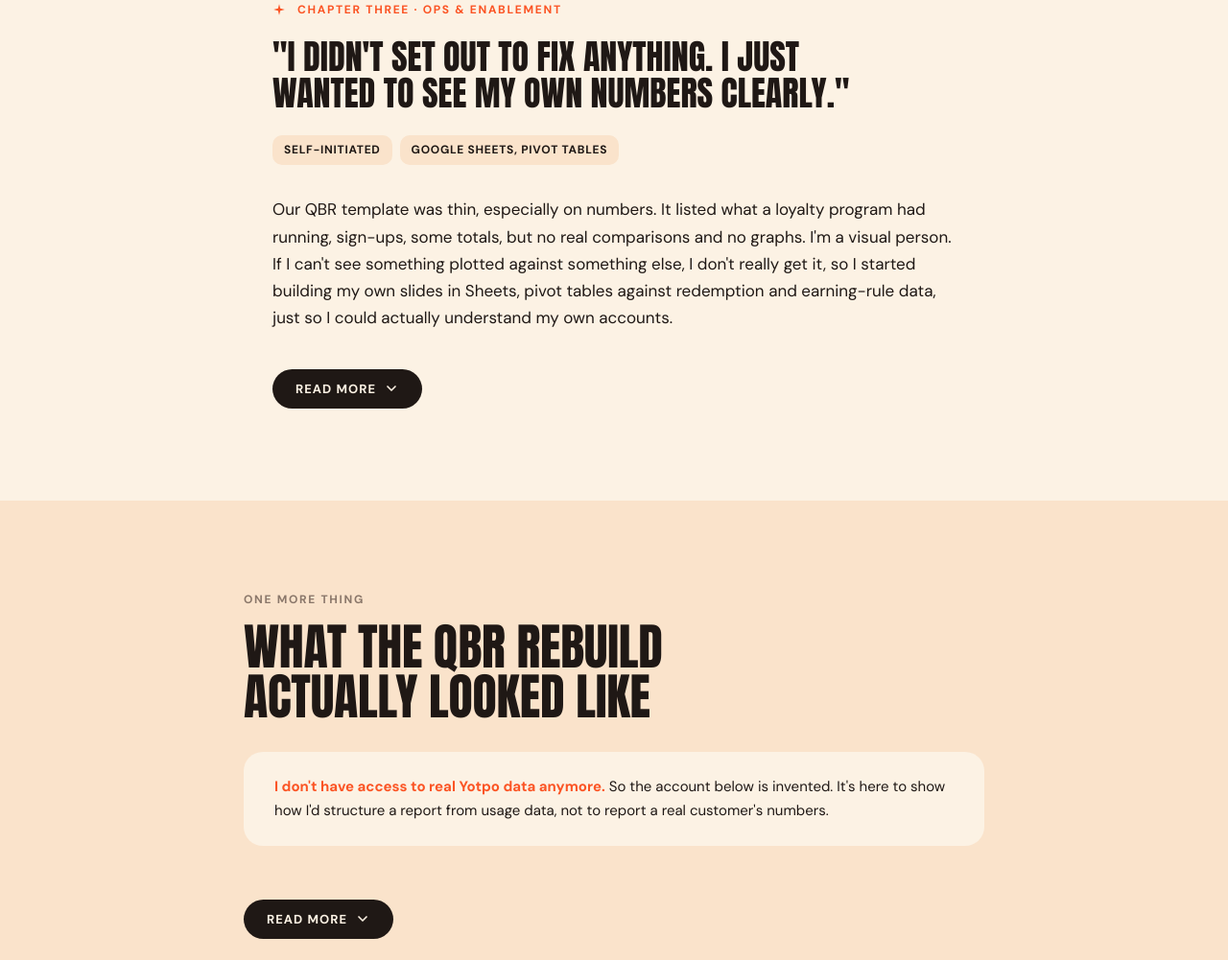
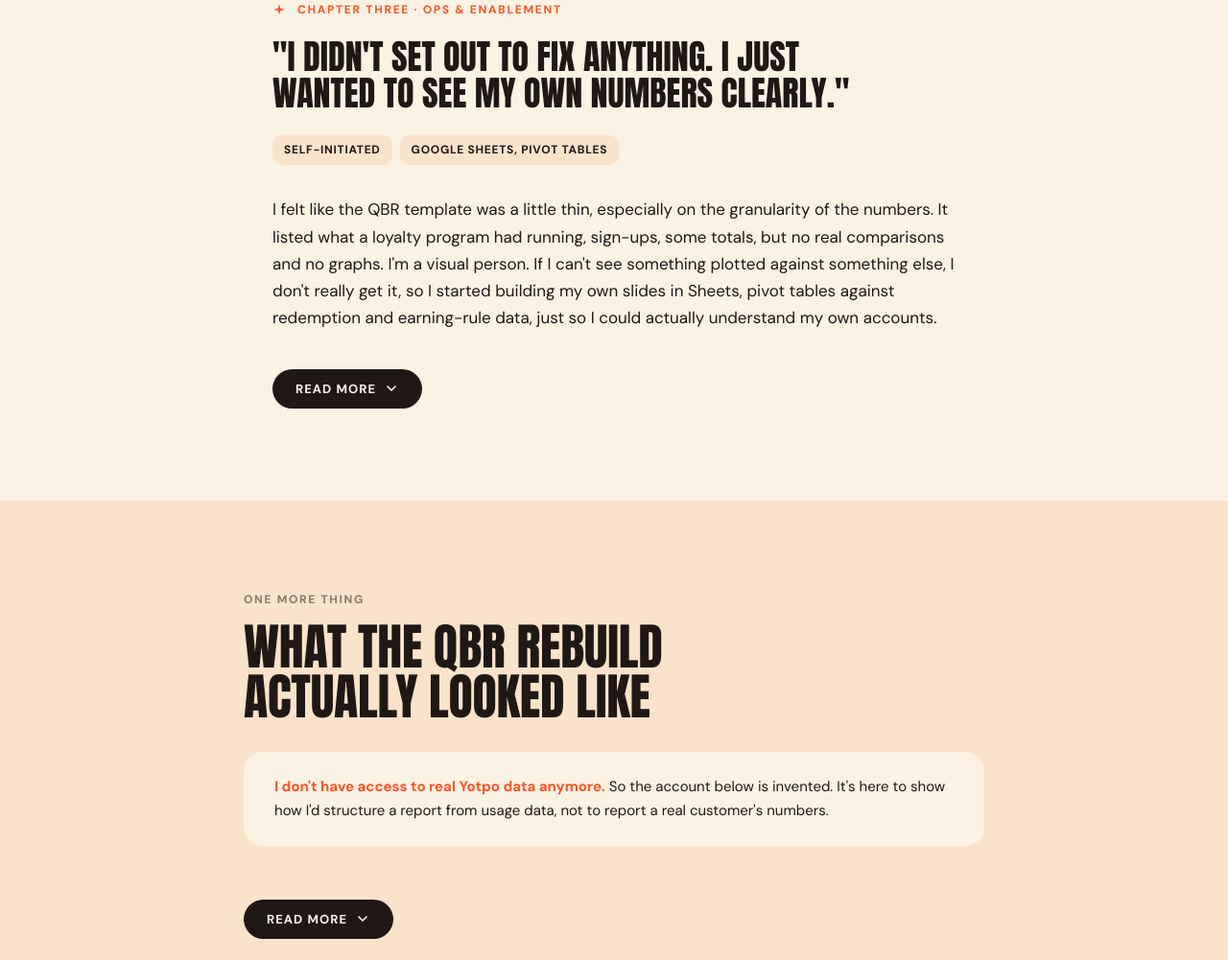
Before and after one commit to valemordoh-art/portfolio, a plain HTML site: page index.html in a window 1280 px wide. Shown: the part 2950-3951 px from the top of the page at 96% size. Drawn offline with Linux system fonts and the light colour scheme.

Commit message:
Soften QBR template wording in Chapter Three

```diff
--- a/index.html
+++ b/index.html
@@ -440,8 +440,9 @@
       <p class="quote reveal">"I didn't set out to fix anything. I just wanted to see my own numbers clearly."</p>
       <div class="meta reveal"><span>Self-initiated</span><span>Google Sheets, pivot tables</span></div>
       <p class="reveal">
-        Our QBR template was thin, especially on numbers. It listed what a loyalty program had
-        running, sign-ups, some totals, but no real comparisons and no graphs. I'm a visual
+        I felt like the QBR template was a little thin, especially on the granularity of the
+        numbers. It listed what a loyalty program had running, sign-ups, some totals, but no real
+        comparisons and no graphs. I'm a visual
         person. If I can't see something plotted against something else, I don't really get it,
         so I started building my own slides in Sheets, pivot tables against redemption and
         earning-rule data, just so I could actually understand my own accounts.
```
